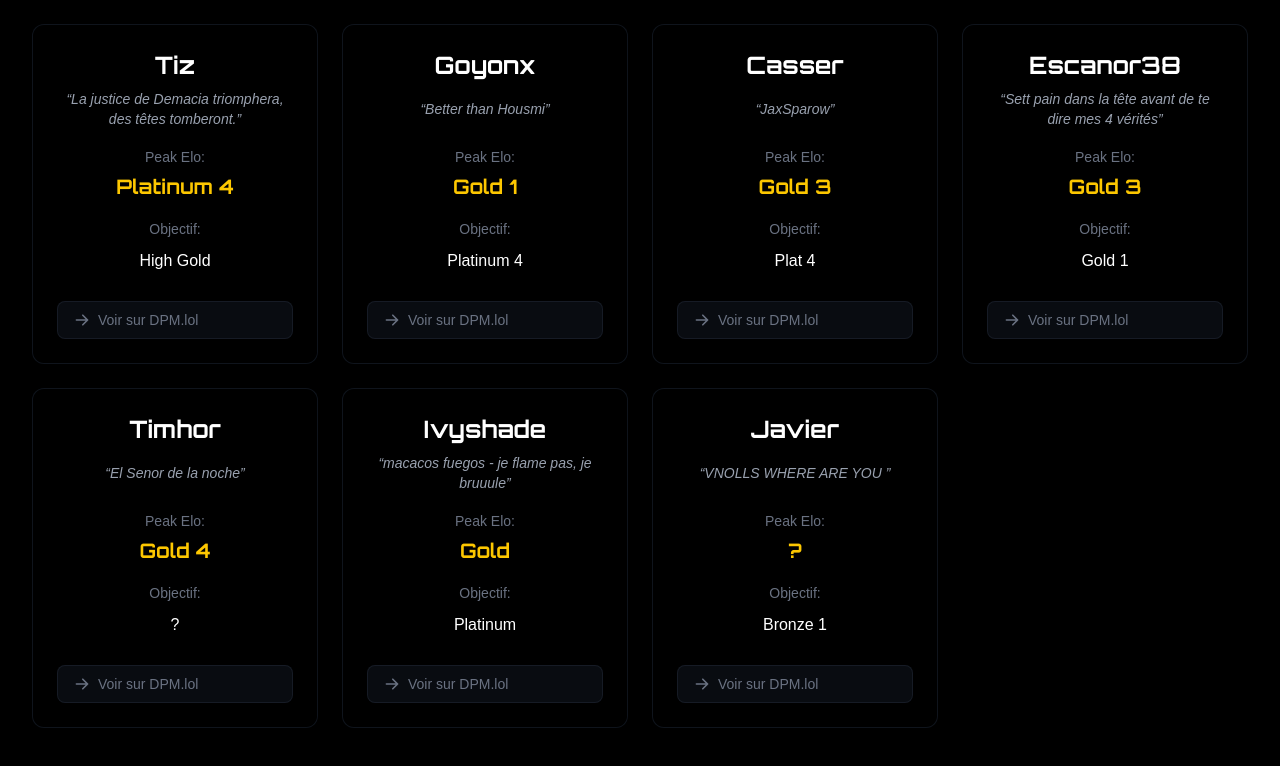
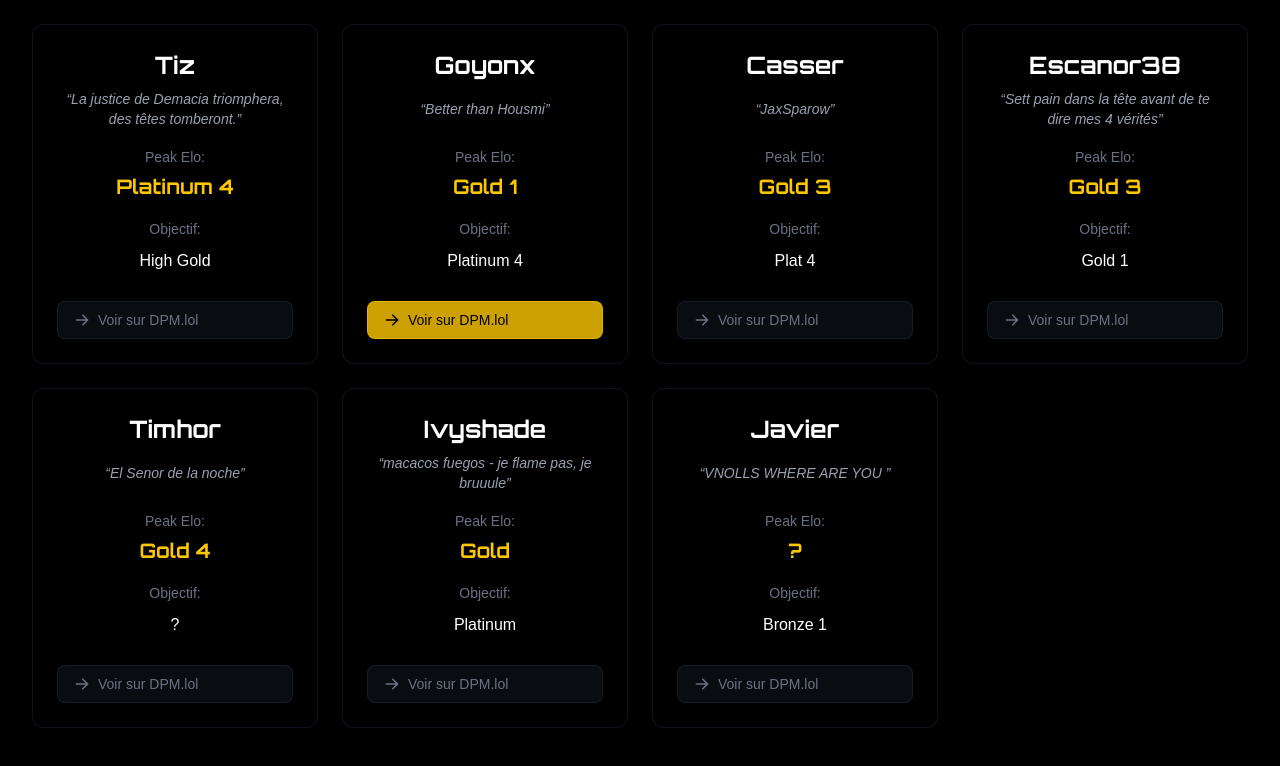
Before and after one commit to Paillard0Celerio0Paul0/gorki, a Next.js app: page /participants in a window 1280 px wide. Shown: the part 1904-2670 px from the top of the page. Built offline with nearby package versions, Linux system fonts and the light colour scheme.

Commit message:
goyonx name

```diff
--- a/src/app/participants/page.tsx
+++ b/src/app/participants/page.tsx
@@ -128,7 +128,7 @@ const participants = [
     catchphrase: "Better than Housmi",
     peakElo: "Gold 1",
     objective: "Platinum 4",
-    dpmLink: ""
+    dpmLink: "https://dpm.lol/BetterThanHousmi-8620"
   },
   {
     name: "Casser",
```
